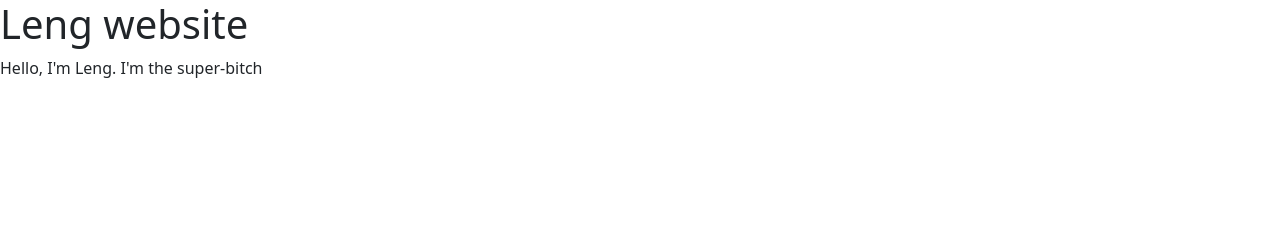
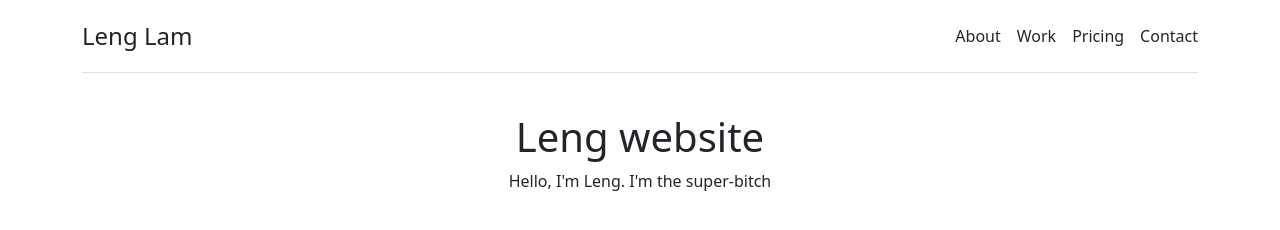
Before and after one commit to lionelegger/cv, a plain HTML site: page index.html in a window 1280 px wide. Drawn offline with nearby package versions, Linux system fonts and the light colour scheme.

Commit message:
First draft

```diff
--- a/index.html
+++ b/index.html
@@ -1,14 +1,38 @@
 <!DOCTYPE html>
 <html>
+
 <head>
-<title>Leng Lam</title>
-<link href="https://cdn.jsdelivr.net/npm/bootstrap@5.3.0-alpha1/dist/css/bootstrap.min.css" rel="stylesheet" integrity="sha384-GLhlTQ8iRABdZLl6O3oVMWSktQOp6b7In1Zl3/Jr59b6EGGoI1aFkw7cmDA6j6gD" crossorigin="anonymous">
-<script src="https://cdn.jsdelivr.net/npm/bootstrap@5.3.0-alpha1/dist/js/bootstrap.bundle.min.js" integrity="sha384-w76AqPfDkMBDXo30jS1Sgez6pr3x5MlQ1ZAGC+nuZB+EYdgRZgiwxhTBTkF7CXvN" crossorigin="anonymous"></script>
+  <title>Leng Lam</title>
+  <link href="https://cdn.jsdelivr.net/npm/bootstrap@5.3.0-alpha1/dist/css/bootstrap.min.css" rel="stylesheet"
+    integrity="sha384-GLhlTQ8iRABdZLl6O3oVMWSktQOp6b7In1Zl3/Jr59b6EGGoI1aFkw7cmDA6j6gD" crossorigin="anonymous">
+  <script src="https://cdn.jsdelivr.net/npm/bootstrap@5.3.0-alpha1/dist/js/bootstrap.bundle.min.js"
+    integrity="sha384-w76AqPfDkMBDXo30jS1Sgez6pr3x5MlQ1ZAGC+nuZB+EYdgRZgiwxhTBTkF7CXvN"
+    crossorigin="anonymous"></script>
 </head>
+
 <body>
+  <div class="container py-3">
+    <header>
+      <div class="d-flex flex-column flex-md-row align-items-center pb-3 mb-4 border-bottom">
+        <a href="/" class="d-flex align-items-center text-dark text-decoration-none">
+          <span class="fs-4">Leng Lam</span>
+        </a>
 
-<h1>Leng website</h1>
-<p>Hello, I'm Leng. I'm the super-bitch</p>
+        <nav class="d-inline-flex mt-2 mt-md-0 ms-md-auto">
+          <a class="me-3 py-2 text-dark text-decoration-none" href="#">About</a>
+          <a class="me-3 py-2 text-dark text-decoration-none" href="#">Work</a>
+          <a class="me-3 py-2 text-dark text-decoration-none" href="#">Pricing</a>
+          <a class="py-2 text-dark text-decoration-none" href="#">Contact</a>
+        </nav>
+      </div>
+    </header>
+  </div>
+
+  <div class="container text-center">
+    <h1>Leng website</h1>
+    <p>Hello, I'm Leng. I'm the super-bitch</p>
+  </div>
 
 </body>
+
 </html>
```
